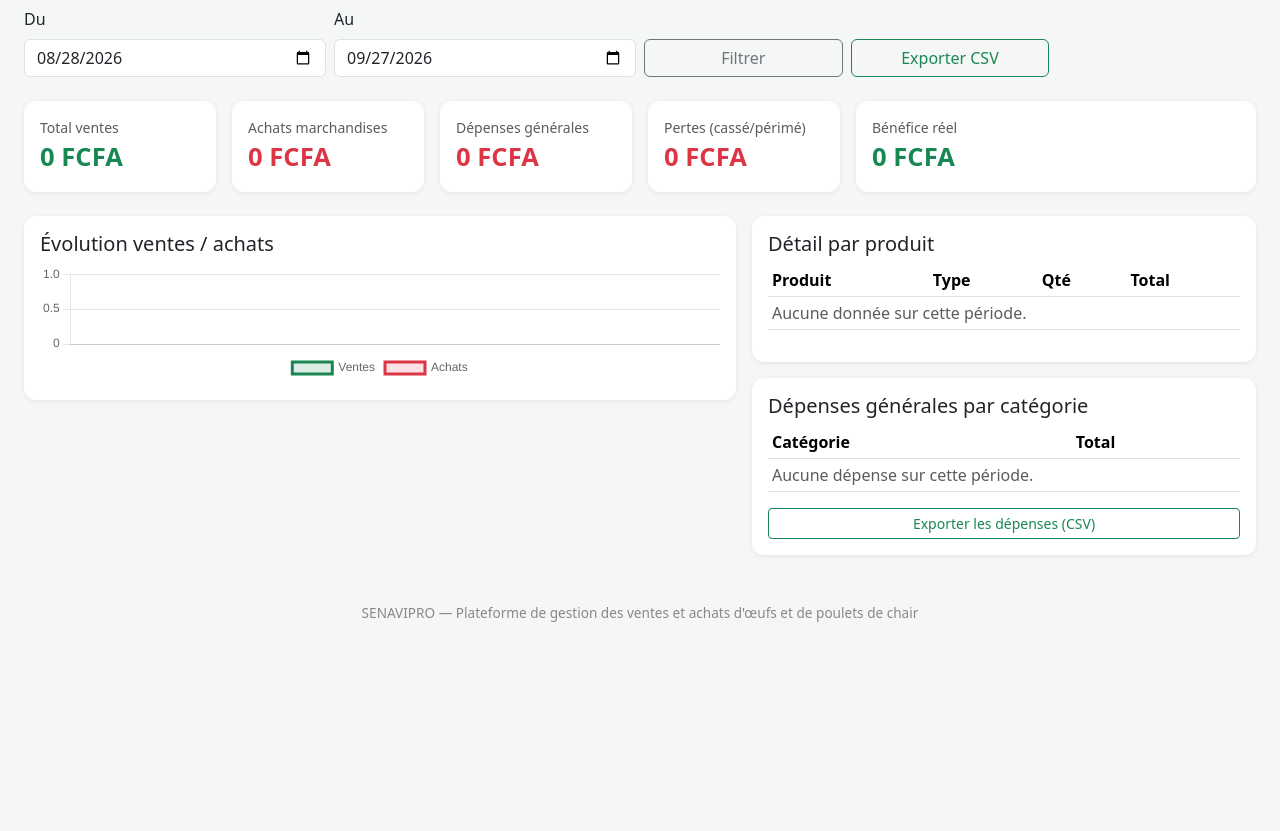
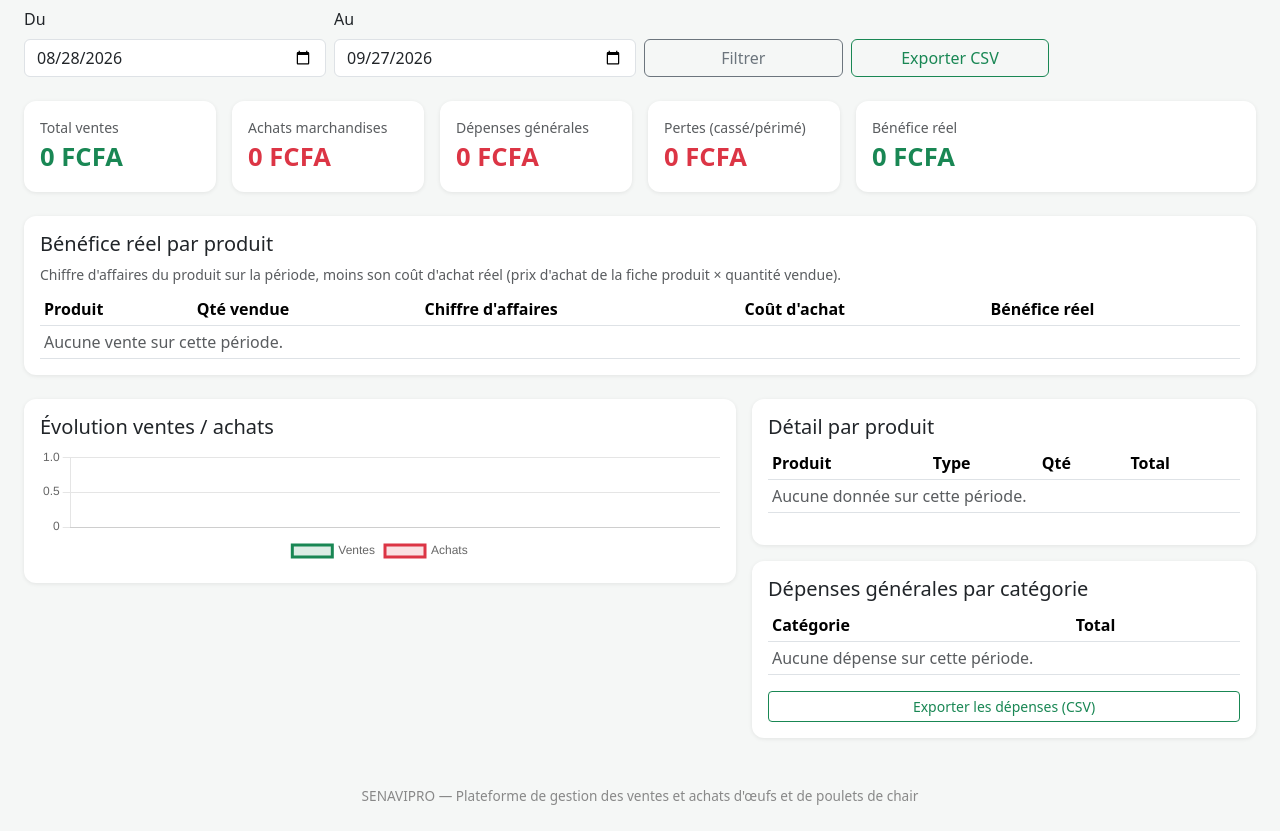
Before and after one commit to Bayegaye/senavipro, a Flask app: page /rapports in a window 1280 px wide; the page is wider, and only the part inside the window is pictured. Shown: the part 179-1010 px from the top of that part. Before the commit the page ends 801 px from the top of that part, so only its background shows below. Run offline with Flask 3, Linux system fonts and the light colour scheme; a user stored in the database is signed in; parts of the project's set-up code (start-up, migrations or seed data) failed here and were passed over; some libraries are stand-ins or nearby versions.

Commit message:
Update rapports.html

```diff
--- a/templates/rapports.html
+++ b/templates/rapports.html
@@ -49,6 +49,43 @@
     <div class="card card-stat p-3">
       <div class="text-muted small">Bénéfice réel</div>
       <div class="stat-value {% if benefice >= 0 %}text-success{% else %}text-danger{% endif %}">{{ '%.0f'|format(benefice) }} FCFA</div>
+    </div>
+  </div>
+</div>
+
+<div class="row g-3 mb-4">
+  <div class="col-12">
+    <div class="card card-stat p-3">
+      <h5>Bénéfice réel par produit</h5>
+      <p class="text-muted small mb-2">Chiffre d'affaires du produit sur la période, moins son coût d'achat réel (prix d'achat de la fiche produit × quantité vendue).</p>
+      <div class="table-responsive">
+      <table class="table table-sm align-middle mb-0">
+        <thead><tr><th>Produit</th><th>Qté vendue</th><th>Chiffre d'affaires</th><th>Coût d'achat</th><th>Bénéfice réel</th></tr></thead>
+        <tbody>
+        {% for r in benefice_par_produit %}
+          <tr>
+            <td>{{ r.product.name }}</td>
+            <td>{{ '%.0f'|format(r.quantite_vendue) }}</td>
+            <td>{{ '%.0f'|format(r.chiffre_affaires) }} FCFA</td>
+            <td>{{ '%.0f'|format(r.cout_achat) }} FCFA</td>
+            <td class="fw-semibold {% if r.benefice >= 0 %}text-success{% else %}text-danger{% endif %}">{{ '%.0f'|format(r.benefice) }} FCFA</td>
+          </tr>
+        {% else %}
+          <tr><td colspan="5" class="text-muted">Aucune vente sur cette période.</td></tr>
+        {% endfor %}
+        </tbody>
+        {% if benefice_par_produit %}
+        <tfoot>
+          <tr class="fw-bold">
+            <td colspan="4" class="text-end">Total bénéfice sur produits vendus</td>
+            <td class="{% if benefice_par_produit|sum(attribute='benefice') >= 0 %}text-success{% else %}text-danger{% endif %}">
+              {{ '%.0f'|format(benefice_par_produit|sum(attribute='benefice')) }} FCFA
+            </td>
+          </tr>
+        </tfoot>
+        {% endif %}
+      </table>
+      </div>
     </div>
   </div>
 </div>
```
